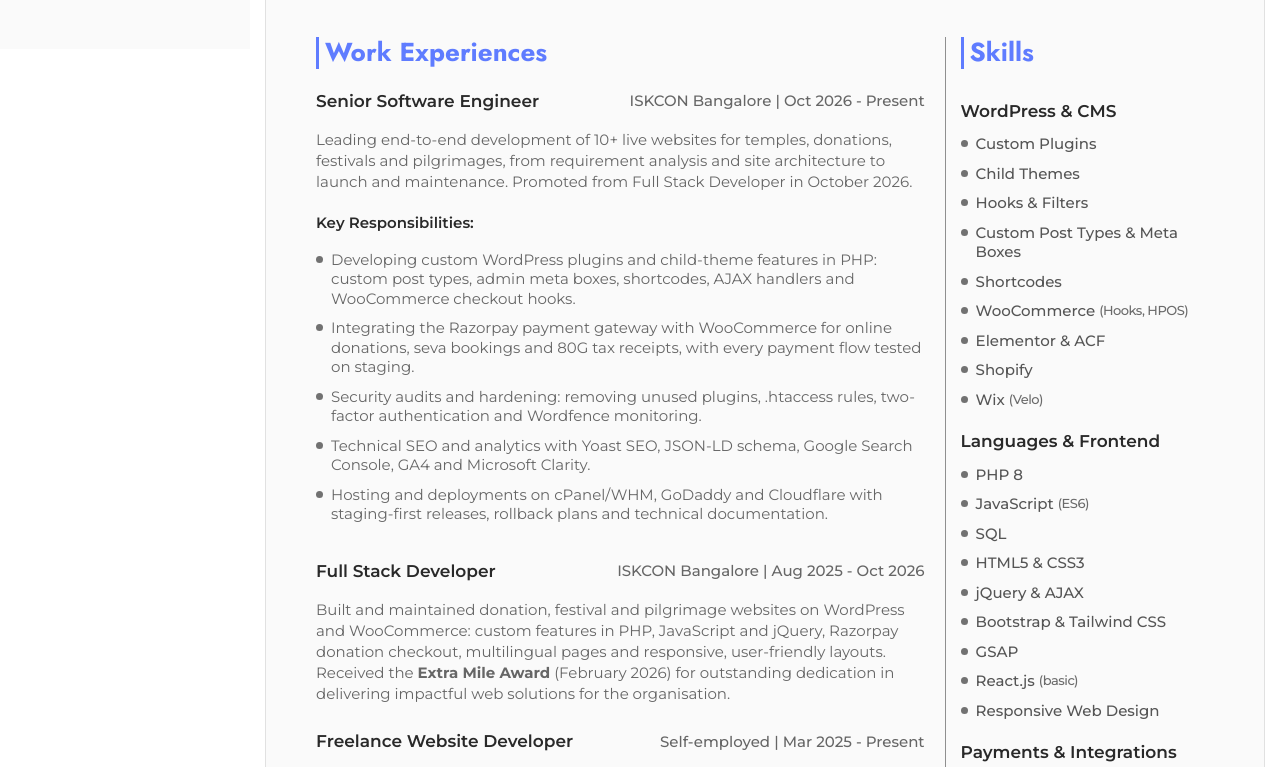
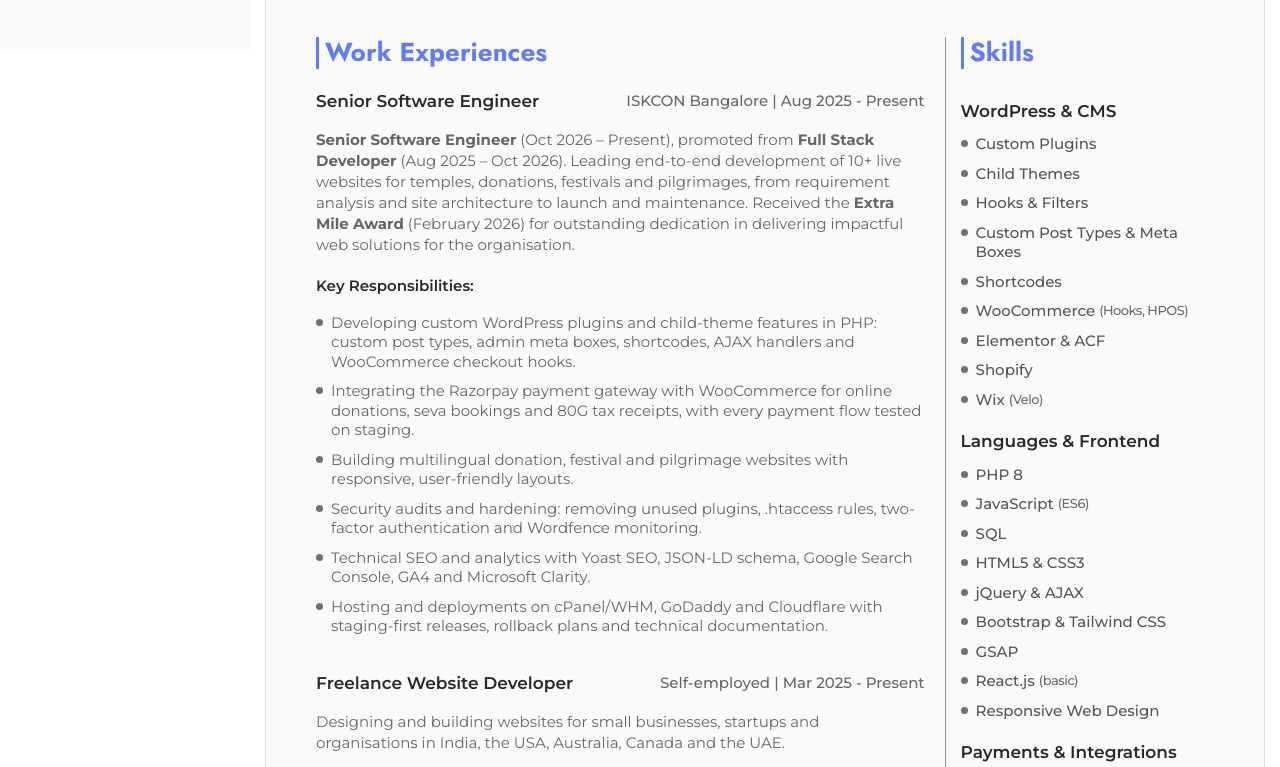
Before and after one commit to Himanshubisoyi/himanshubisoyi.com, a plain HTML site: page resume.html in a window 1280 px wide. Shown: the part 751-1518 px from the top of the page. Drawn offline with nearby package versions, Linux system fonts and the light colour scheme.

Commit message:
Resume: single ISKCON Bangalore entry

```diff
--- a/resume.html
+++ b/resume.html
@@ -132,11 +132,11 @@
                                         <div class="expe-list fir-experience">
                                             <div class="re-sb-titl">
                                                 <p class="jr-title">Senior Software Engineer</p>
-                                                <p class="pr-det">ISKCON Bangalore | Oct 2026 - Present</p>
+                                                <p class="pr-det">ISKCON Bangalore | Aug 2025 - Present</p>
                                             </div>
                                             <div class="re-dudew">
                                                 <p class="details-re">
-                                                    Leading end-to-end development of 10+ live websites for temples, donations, festivals and pilgrimages, from requirement analysis and site architecture to launch and maintenance. Promoted from Full Stack Developer in October 2026.
+                                                    <strong>Senior Software Engineer</strong> (Oct 2026 – Present), promoted from <strong>Full Stack Developer</strong> (Aug 2025 – Oct 2026). Leading end-to-end development of 10+ live websites for temples, donations, festivals and pilgrimages, from requirement analysis and site architecture to launch and maintenance. Received the <strong>Extra Mile Award</strong> (February 2026) for outstanding dedication in delivering impactful web solutions for the organisation.
                                                 </p>
                                             </div>
                                             <div class="point">
@@ -144,22 +144,11 @@
                                                 <ul class="re-pnt-ul">
                                                     <li>Developing custom WordPress plugins and child-theme features in PHP: custom post types, admin meta boxes, shortcodes, AJAX handlers and WooCommerce checkout hooks.</li>
                                                     <li>Integrating the Razorpay payment gateway with WooCommerce for online donations, seva bookings and 80G tax receipts, with every payment flow tested on staging.</li>
+                                                    <li>Building multilingual donation, festival and pilgrimage websites with responsive, user-friendly layouts.</li>
                                                     <li>Security audits and hardening: removing unused plugins, .htaccess rules, two-factor authentication and Wordfence monitoring.</li>
                                                     <li>Technical SEO and analytics with Yoast SEO, JSON-LD schema, Google Search Console, GA4 and Microsoft Clarity.</li>
                                                     <li>Hosting and deployments on cPanel/WHM, GoDaddy and Cloudflare with staging-first releases, rollback plans and technical documentation.</li>
                                                 </ul>
-                                            </div>
-                                        </div>
-
-                                        <div class="expe-list fir-experience-b">
-                                            <div class="re-sb-titl">
-                                                <p class="jr-title">Full Stack Developer</p>
-                                                <p class="pr-det">ISKCON Bangalore | Aug 2025 - Oct 2026</p>
-                                            </div>
-                                            <div class="re-dudew">
-                                                <p class="details-re">
-                                                    Built and maintained donation, festival and pilgrimage websites on WordPress and WooCommerce: custom features in PHP, JavaScript and jQuery, Razorpay donation checkout, multilingual pages and responsive, user-friendly layouts. Received the <strong>Extra Mile Award</strong> (February 2026) for outstanding dedication in delivering impactful web solutions for the organisation.
-                                                </p>
                                             </div>
                                         </div>
 
```
Also changed, not shown: 1 other file.
